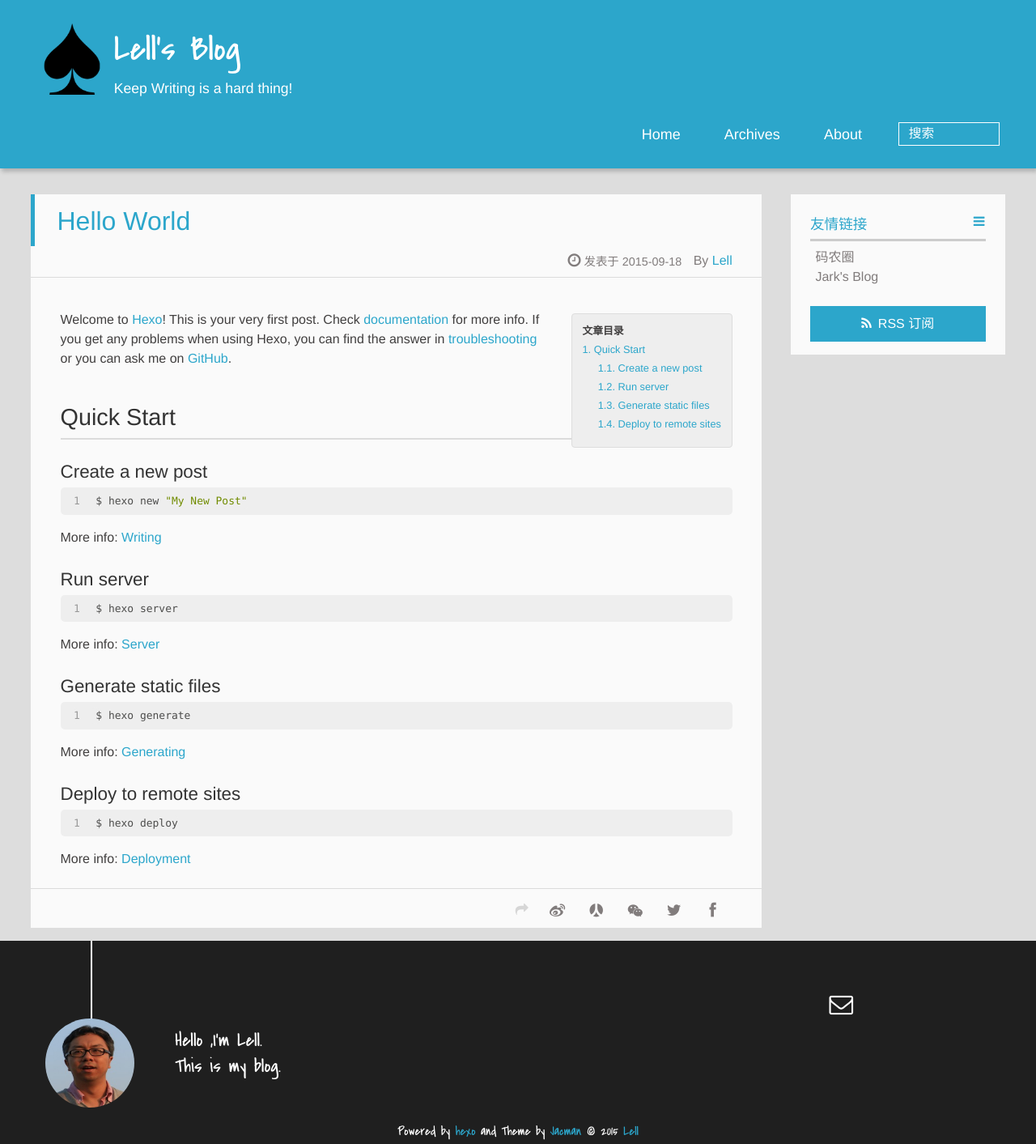
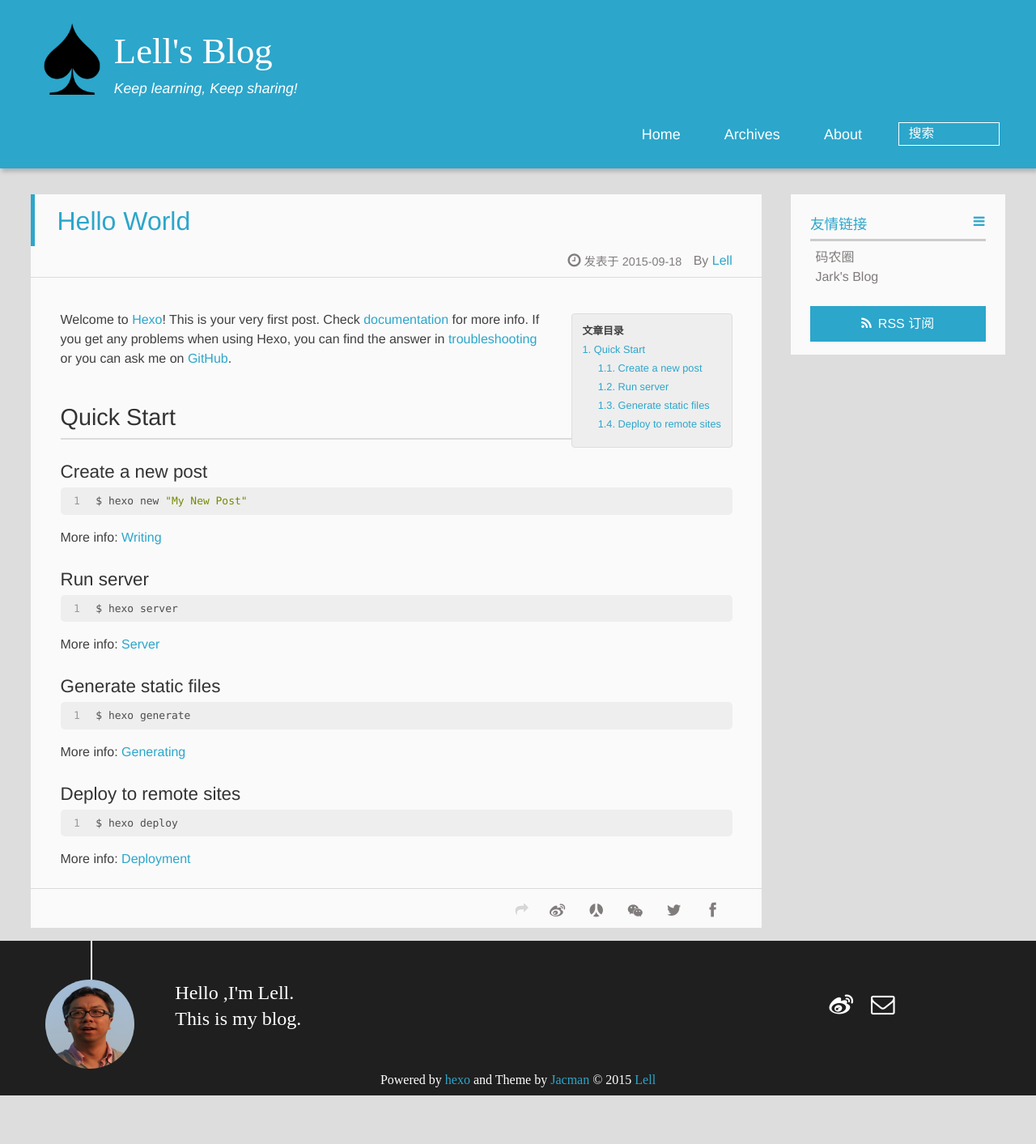
Before and after one commit to lmooml/lmooml.github.io, a plain HTML site: page 2015/09/18/hello-world/index.html in a window 1280 px wide. Shown: the whole page at 81% size. After the commit the page ends 1353 px from the top, so only its background shows below. Drawn offline with Linux system fonts and the light colour scheme.

Commit message:
Site updated: 2015-09-19 00:02:18

```diff
--- a/2015/09/18/hello-world/index.html
+++ b/2015/09/18/hello-world/index.html
@@ -49,7 +49,7 @@ Quick">
 
 			<div id="textlogo">
 				<h1 class="site-name"><a href="/" title="Lell&#39;s Blog">Lell&#39;s Blog</a></h1>
-				<h2 class="blog-motto">Keep Writing is a hard thing!</h2>
+				<h2 class="blog-motto">Keep learning, Keep sharing!</h2>
 			</div>
 			<div class="navbar"><a class="navbutton navmobile" href="#" title="菜单">
 			</a></div>
@@ -124,7 +124,7 @@ Quick">
 
 	<div class="article-share" id="share">
 
-	  <div data-url="http://www.sunxin.me/2015/09/18/hello-world/" data-title="Hello World | Lell&#39;s Blog" data-tsina="null" class="share clearfix">
+	  <div data-url="http://www.sunxin.me/2015/09/18/hello-world/" data-title="Hello World | Lell&#39;s Blog" data-tsina="elecsun" class="share clearfix">
 	  </div>
 
 	</div>
@@ -198,6 +198,8 @@ Quick">
 	</section>
 
 	<div class="social-font" class="clearfix">
+
+		<a href="http://weibo.com/elecsun" target="_blank" class="icon-weibo" title="微博"></a>
 
 
 
--- a/css/style.css
+++ b/css/style.css
@@ -436,7 +436,7 @@ body >header a {
 }
 #textlogo h1.site-name {
   width: 86%;
-  font-family: "covered_by_your_graceregular";
+  font-family: "FontAwesome";
   font-size: 200%;
   line-height: 1.5;
   -webkit-font-smoothing: antialiased;
@@ -453,8 +453,9 @@ body >header a {
   }
 }
 #textlogo h2.blog-motto {
-  font-size: 0.7em;
+  font-size: 0.8em;
   font-weight: normal;
+  font-style: italic;
 }
 @media only screen and (min-width: 768px) {
   #textlogo h2.blog-motto {
@@ -640,7 +641,7 @@ header nav ul li a:hover {
 }
 #main article.post-expand {
   background: #fafafa;
-  margin-bottom: 3.5em;
+  margin-bottom: 1em;
 }
 #main article.post-expand .img-logo {
   max-width: 180px;
@@ -1877,7 +1878,7 @@ footer {
 }
 #footer .line {
   width: 100%;
-  height: 14em;
+  height: 8em;
   margin: 0 auto;
 }
 @media only screen and (min-width: 768px) {
@@ -1890,7 +1891,7 @@ footer {
 #footer .line span {
   display: block;
   width: 0.5em;
-  height: 6.25em;
+  height: 4.8em;
   border-right: 0.125em solid #fff;
   margin: 0 auto;
 }
@@ -1927,12 +1928,12 @@ footer {
 @media only screen and (min-width: 768px) {
   .author {
     position: absolute;
-    top: 6em;
+    top: 3em;
     margin: 0 0 1.5em;
   }
 }
 .info {
-  font-family: "covered_by_your_graceregular";
+  font-family: "FontAwesome";
   -webkit-font-smoothing: antialiased;
   -moz-osx-font-smoothing: grayscale;
   font-size: 150%;
@@ -1943,7 +1944,7 @@ footer {
 }
 @media only screen and (min-width: 768px) {
   .info {
-    margin: 4.5em 0 2em 0;
+    margin: 2em 0 2em 0;
     float: left;
     width: 75%;
   }
@@ -2034,7 +2035,7 @@ footer {
 .copyright {
   -webkit-font-smoothing: antialiased;
   -moz-osx-font-smoothing: grayscale;
-  font-family: "covered_by_your_graceregular";
+  font-family: "fontdiao";
   width: 100%;
   color: #fff;
   text-align: center;
--- a/index.html
+++ b/index.html
@@ -45,7 +45,7 @@
 
 			<div id="textlogo">
 				<h1 class="site-name"><a href="/" title="Lell&#39;s Blog">Lell&#39;s Blog</a></h1>
-				<h2 class="blog-motto">Keep Writing is a hard thing!</h2>
+				<h2 class="blog-motto">Keep learning, Keep sharing!</h2>
 			</div>
 			<div class="navbar"><a class="navbutton navmobile" href="#" title="菜单">
 			</a></div>
@@ -189,6 +189,8 @@
 
 	<div class="social-font" class="clearfix">
 
+		<a href="http://weibo.com/elecsun" target="_blank" class="icon-weibo" title="微博"></a>
+
 
 
 
```
Also changed, not shown: archives/2015/09/index.html (+3 -1 lines), archives/2015/index.html (+3 -1 lines), archives/index.html (+3 -1 lines).
